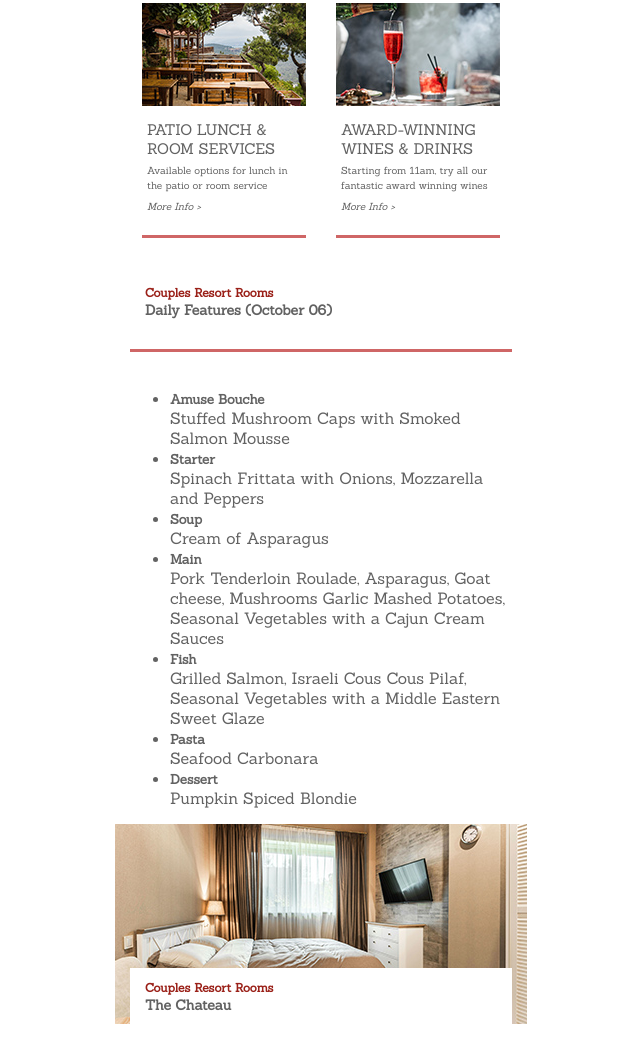
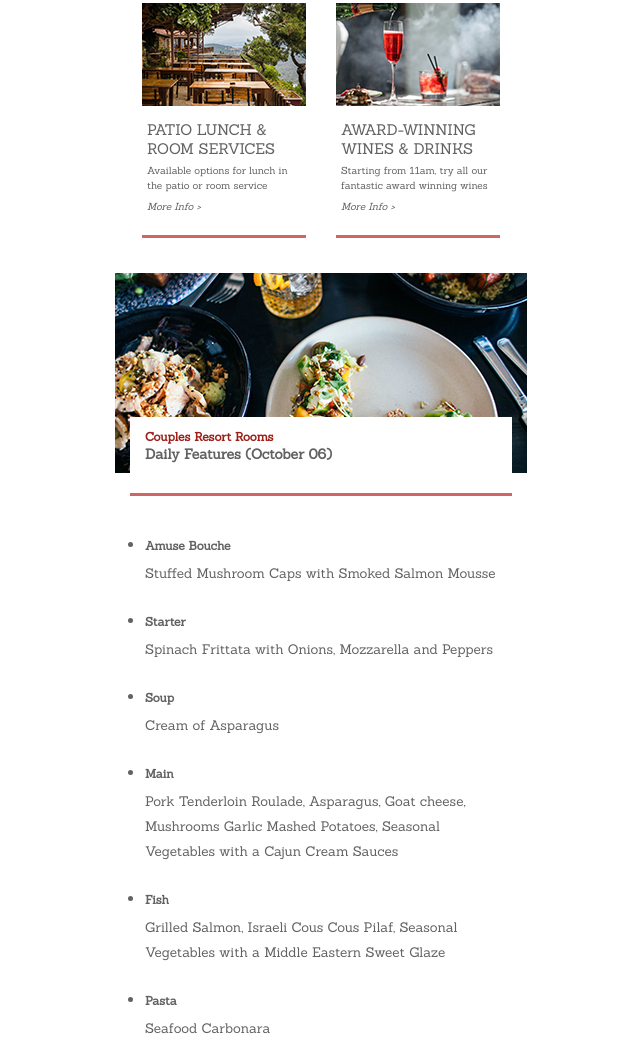
Before and after one commit to BerMacJrs/Macapagal_Bernardo_FIP, a plain HTML site: page dining.html in a window 1280 px wide. Shown: the part 1358-2402 px from the top of the page, without its empty margins (304-944 px from the left). Drawn offline with Linux system fonts and the light colour scheme; a script that the page names is missing.

Commit message:
Add Primary CSS to Daily Menu Section
Add Primary CSS to Daily Menu Section

```diff
--- a/css/main.css
+++ b/css/main.css
@@ -782,3 +782,27 @@
 #features-summary h5, #features-summary p {
    margin-left: 5px;
 }
+
+/* Daily Menu Section */
+
+#hero-menu {
+   background: url(../images/dining_daily_412.jpg) no-repeat;
+   height: 200px;
+}
+
+#menu-heading-box {
+   align-self: end;
+}
+
+#menu-summary p {
+   font-size: 13.5px;
+   line-height: 25px;
+   margin-bottom: 20px;
+}
+
+#menu-inclusions {
+   font-size: 14.5px;
+   padding-left: 15px;
+   line-height: 30px;;
+   margin-bottom: 15px;
+}
```
